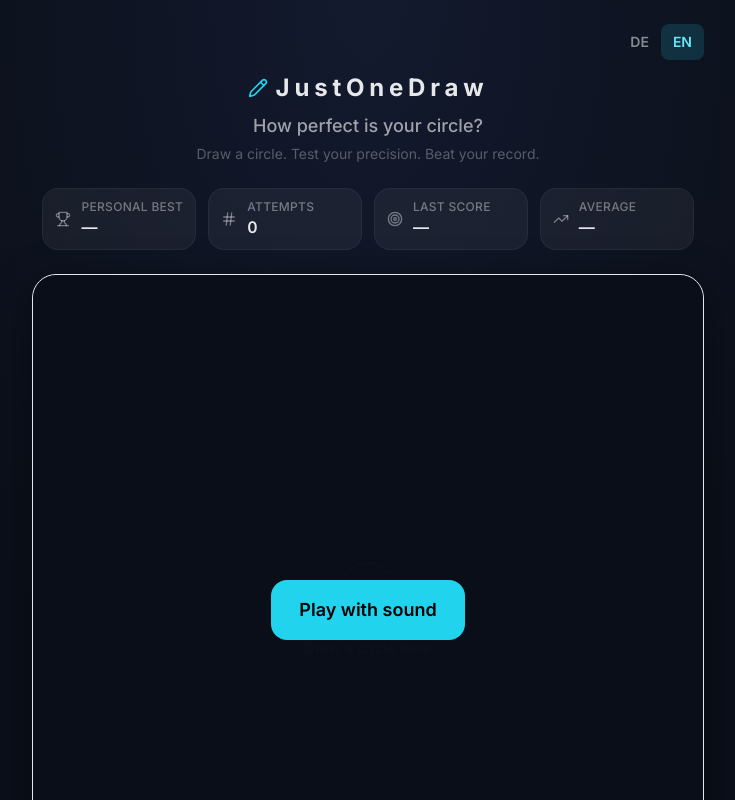
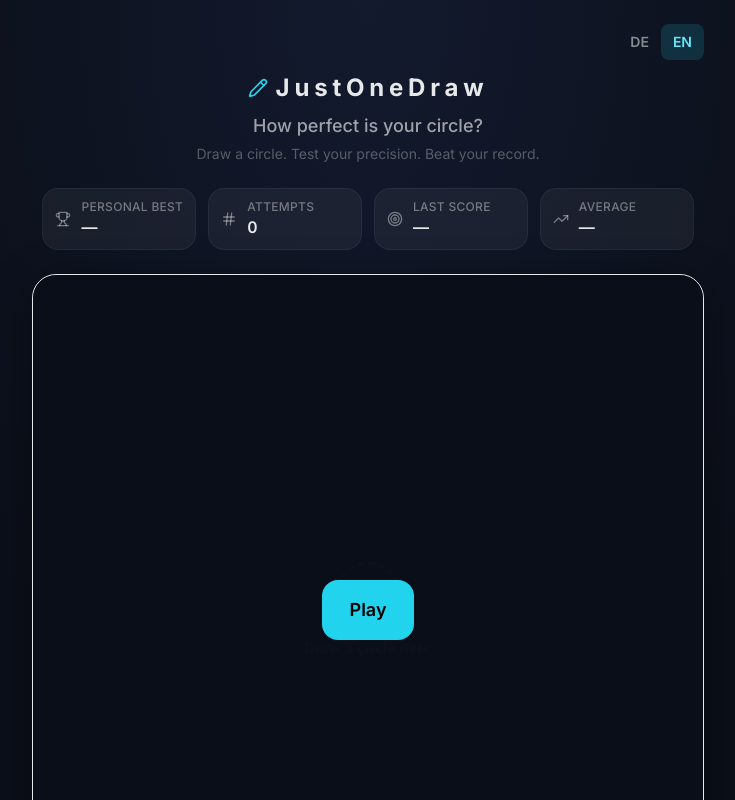
Before and after one commit to tufan8877/Circle, a React (Vite) app: page / in a window 1280 px wide. Shown: the top 800 px of the page, without its empty margins (272-1007 px from the left). Built offline with nearby package versions, Linux system fonts and the light colour scheme.

Commit message:
Rename start button to Spielen and Play

```diff
--- a/src/App.tsx
+++ b/src/App.tsx
@@ -168,7 +168,7 @@ function Game() {
                   if (!preparation) {setStarting(false); setStartError(true); return;}
                   void preparation.then(() => {setStarted(true); setStarting(false);}).catch(() => {setStartError(true); setStarting(false);});
                 }}>
-                  {starting ? (language === 'de' ? 'Wird gestartet…' : 'Starting…') : (language === 'de' ? 'Spielen mit Ton' : 'Play with sound')}
+                  {starting ? (language === 'de' ? 'Wird gestartet…' : 'Starting…') : (language === 'de' ? 'Spielen' : 'Play')}
                 </button>
                 {startError && <p role="alert" className="max-w-xs text-sm text-white/75">{language === 'de' ? 'Der Ton konnte nicht aktiviert werden. Bitte erneut versuchen.' : 'Sound could not be enabled. Please try again.'}</p>}
               </div>
```
